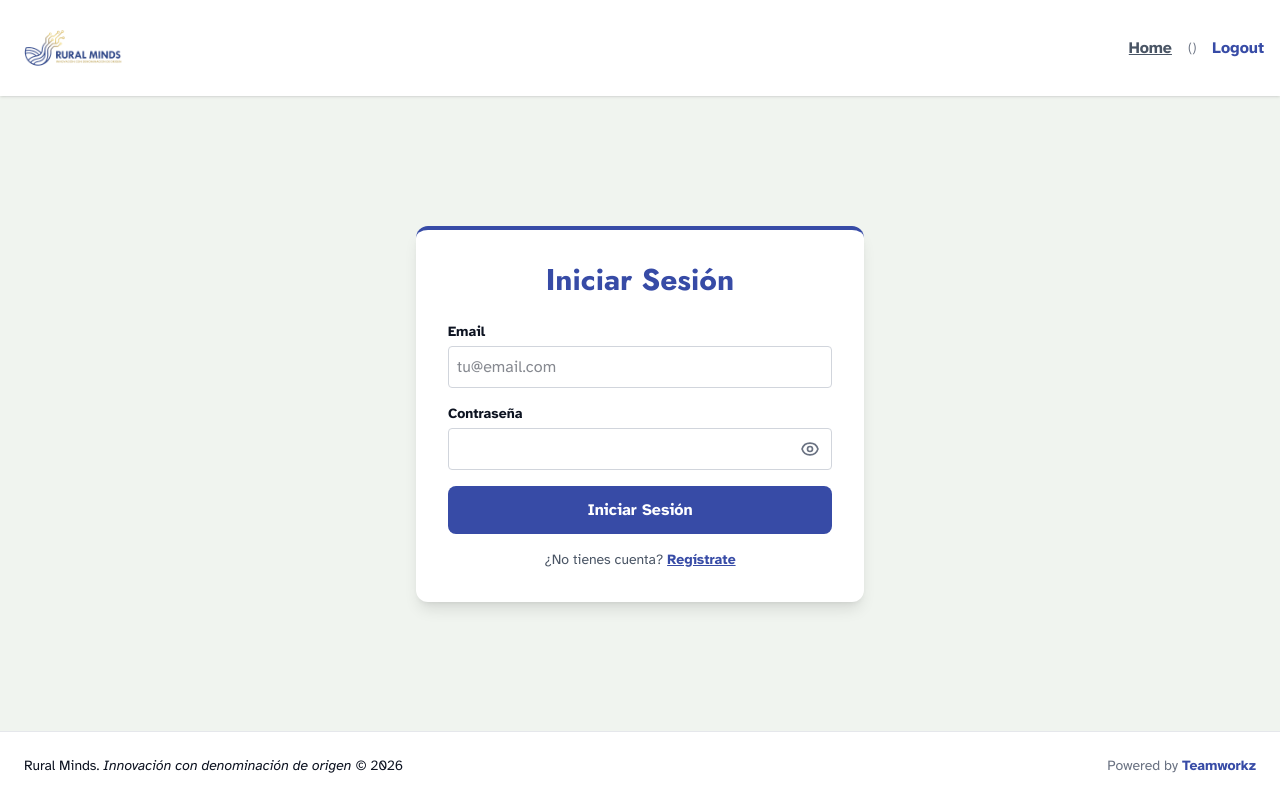
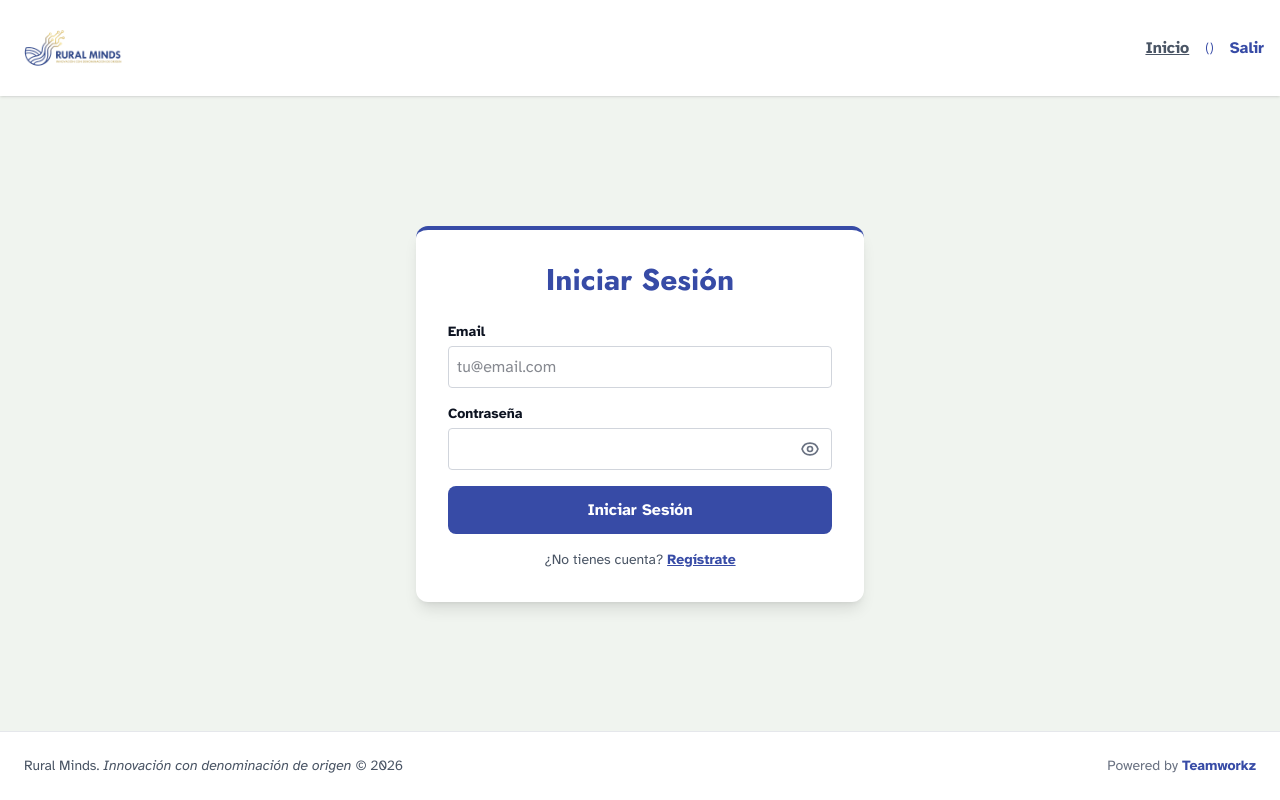
Before and after one commit to Teamworkz-rompiendo-barreras/Rural_Minds, a React (Vite) app in the folder frontend/: page /login in a window 1280 px wide. Built offline with nearby package versions, Linux system fonts and the light colour scheme; no server answers; sample sign-in values are in the browser's storage; what @react-pdf/renderer would draw is missing.

Commit message:
fix: Role-based navigation and redirects for all user types (talent, enterprise, municipality, superadmin)

```diff
--- a/frontend/src/components/Layout.tsx
+++ b/frontend/src/components/Layout.tsx
@@ -15,49 +15,87 @@ const Layout: React.FC<LayoutProps> = ({ children }) => {
         navigate('/login');
     };
 
+    // Helper to get role display name in Spanish
+    const getRoleDisplayName = () => {
+        switch (user?.role) {
+            case 'super_admin':
+                return 'Superadmin';
+            case 'territory_admin':
+                return 'Ayuntamiento';
+            case 'enterprise':
+                return 'Empresa';
+            case 'talent':
+                return 'Talento';
+            default:
+                return user?.role;
+        }
+    };
+
     return (
         <div className="min-h-screen bg-neutral-bg font-sans text-text-main flex flex-col">
             <header className="bg-white shadow-sm p-4 sticky top-0 z-50">
                 <div className="container mx-auto flex items-center justify-between">
-                    {/* Placeholder Logo */}
-                    <div className="flex items-center gap-3">
+                    {/* Logo */}
+                    <Link to="/" className="flex items-center gap-3">
                         <img src="/logo.png" alt="Rural Minds Logo" className="h-16 w-auto object-contain" />
-                    </div>
+                    </Link>
+
                     <nav className="flex items-center gap-4">
-                        <Link to="/" className="text-gray-600 hover:text-primary font-bold transition-colors">Home</Link>
+                        <Link to="/" className="text-gray-600 hover:text-primary font-bold transition-colors">Inicio</Link>
+
                         {isAuthenticated ? (
                             <div className="flex items-center gap-4">
                                 <span className="text-sm text-gray-500 hidden md:block">
-                                    {user?.email} ({user?.role})
+                                    {user?.email} <span className="text-p2 font-medium">({getRoleDisplayName()})</span>
                                 </span>
+
+                                {/* TALENT Navigation */}
                                 {user?.role === 'talent' && (
                                     <>
-                                        <Link to="/talent-dashboard" className="text-gray-600 hover:text-primary font-bold">Find Challenges</Link>
-                                        <Link to="/profile" className="text-gray-600 hover:text-primary font-bold">Profile</Link>
-                                        <Link to="/sensory-profile" className="text-gray-600 hover:text-primary font-bold">Sensory</Link>
-                                        <Link to="/solutions" className="text-gray-600 hover:text-primary font-bold">Solutions</Link>
-                                        <Link to="/my-adjustments" className="text-gray-600 hover:text-primary font-bold">My Adjustments</Link>
+                                        <Link to="/talent-dashboard" className="text-gray-600 hover:text-primary font-bold">Oportunidades</Link>
+                                        <Link to="/profile" className="text-gray-600 hover:text-primary font-bold">Mi Perfil</Link>
+                                        <Link to="/sensory-profile" className="text-gray-600 hover:text-primary font-bold">Sensorial</Link>
                                     </>
                                 )}
-                                {(user?.role === 'enterprise' || user?.role === 'super_admin') && (
+
+                                {/* ENTERPRISE Navigation */}
+                                {user?.role === 'enterprise' && (
                                     <>
-                                        <Link to="/dashboard" className="text-gray-600 hover:text-primary font-bold">Dashboard</Link>
-                                        <Link to="/solutions" className="text-gray-600 hover:text-primary font-bold">Solutions</Link>
-                                        <Link to="/org-settings" className="text-gray-600 hover:text-primary font-bold">Org</Link>
-                                        {user?.role === 'super_admin' && (
-                                            <Link to="/admin" className="text-purple-600 hover:text-purple-800 font-bold">Admin</Link>
-                                        )}
+                                        <Link to="/enterprise-dashboard" className="text-gray-600 hover:text-primary font-bold">Mi Panel</Link>
+                                        <Link to="/create-project" className="text-gray-600 hover:text-primary font-bold">Crear Vacante</Link>
+                                        <Link to="/solutions" className="text-gray-600 hover:text-primary font-bold">Soluciones</Link>
                                     </>
                                 )}
+
+                                {/* MUNICIPALITY Navigation */}
+                                {user?.role === 'territory_admin' && (
+                                    <>
+                                        <Link to="/municipality-dashboard" className="text-gray-600 hover:text-primary font-bold">Mi Panel</Link>
+                                        <Link to="/solutions" className="text-gray-600 hover:text-primary font-bold">Soluciones</Link>
+                                        <Link to="/reports" className="text-gray-600 hover:text-primary font-bold">Informes</Link>
+                                    </>
+                                )}
+
+                                {/* SUPER ADMIN Navigation */}
+                                {user?.role === 'super_admin' && (
+                                    <>
+                                        <Link to="/admin" className="text-purple-600 hover:text-purple-800 font-bold">Admin Global</Link>
+                                        <Link to="/reports" className="text-gray-600 hover:text-primary font-bold">Informes</Link>
+                                    </>
+                                )}
+
                                 <button
                                     onClick={handleLogout}
                                     className="text-primary font-bold hover:underline"
                                 >
-                                    Logout
+                                    Salir
                                 </button>
                             </div>
                         ) : (
-                            <Link to="/login" className="px-4 py-2 bg-primary text-white rounded font-bold hover:bg-opacity-90">Login</Link>
+                            <div className="flex items-center gap-3">
+                                <Link to="/login" className="text-gray-600 hover:text-primary font-bold">Acceder</Link>
+                                <Link to="/register" className="px-4 py-2 bg-primary text-white rounded font-bold hover:bg-opacity-90">Registrarse</Link>
+                            </div>
                         )}
                     </nav>
                 </div>
@@ -68,13 +106,13 @@ const Layout: React.FC<LayoutProps> = ({ children }) => {
             </main>
 
             <footer className="bg-white border-t border-gray-200 p-6 mt-auto">
-                <div className="container mx-auto flex flex-col md:flex-row justify-between items-center text-sm text-gray-600 gap-4">
-                    <span className="font-medium text-n900">
-                        Rural Minds. <span className="italic">Innovación con denominación de origen</span> © 2026
-                    </span>
-                    <span className="text-gray-500">
-                        Powered by <span className="text-p2 font-bold">Teamworkz</span>
-                    </span>
+                <div className="container mx-auto flex flex-col md:flex-row justify-between items-center gap-4">
+                    <p className="text-sm text-gray-600">
+                        Rural Minds. <em>Innovación con denominación de origen</em> © 2026
+                    </p>
+                    <p className="text-sm text-gray-500">
+                        Powered by <strong className="text-p2">Teamworkz</strong>
+                    </p>
                 </div>
             </footer>
         </div>
--- a/frontend/src/pages/Login.tsx
+++ b/frontend/src/pages/Login.tsx
@@ -38,12 +38,21 @@ const Login: React.FC = () => {
                 });
                 const role = userRes.data.role;
 
-                if (role === 'super_admin') {
-                    navigate('/admin');
-                } else if (role === 'enterprise') {
-                    navigate('/enterprise-dashboard');
-                } else {
-                    navigate('/talent-dashboard');
+                // Role-based redirect
+                switch (role) {
+                    case 'super_admin':
+                        navigate('/admin');
+                        break;
+                    case 'territory_admin':
+                        navigate('/municipality-dashboard');
+                        break;
+                    case 'enterprise':
+                        navigate('/enterprise-dashboard');
+                        break;
+                    case 'talent':
+                    default:
+                        navigate('/talent-dashboard');
+                        break;
                 }
             } catch {
                 navigate('/dashboard');
```
